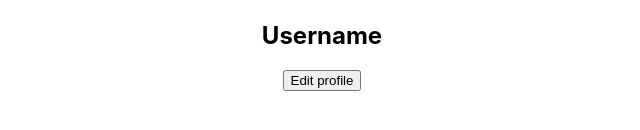
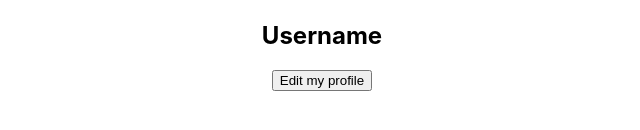
Before and after one commit to ft-water-my-plants-7/frontend, a React (Create React App) app in the folder water-my-plants/: page /user in a window 1280 px wide. Shown: the part 188-318 px from the top of the page, without its empty margins (318-958 px from the left). Built offline with nearby package versions, Linux system fonts and the light colour scheme; no server answers; sample sign-in values are in the browser's storage.

Commit message:
Created the user-edit-profile page and updated buttonon user-profile page to point to it.

```diff
--- a/water-my-plants/src/App.js
+++ b/water-my-plants/src/App.js
@@ -8,6 +8,7 @@ import EditPlant from './Components/edit-plant';
 import AddPlant from './Components/add-plant';
 import PrivateRoute from './Components/PrivateRoute';
 import Profile from "./Components/user-profile";
+import EditProfile from "./Components/edit-user-profile";
 
 
 function App() {
@@ -20,6 +21,7 @@ function App() {
       <PrivateRoute path="/Add" component={AddPlant} />
       <PrivateRoute path="/Edit/:plant_id" component={EditPlant} />
       <PrivateRoute path="/user" component={Profile} />
+      <PrivateRoute path="/EditUser/:user_id" component={EditProfile} />
     </div>
   );
 }
--- /dev/null
+++ b/water-my-plants/src/Components/edit-user-profile.js
@@ -0,0 +1,10 @@
+import React, { useState, useEffect } from "react";
+
+
+const EditProfile = () => {
+    return (
+        <h1> User profile edit page</h1>
+    )
+}
+
+export default EditProfile;
--- a/water-my-plants/src/Components/user-profile.js
+++ b/water-my-plants/src/Components/user-profile.js
@@ -4,7 +4,8 @@ import { axiosWithAuth } from "../utils/axiosWithAuth";
 import { useHistory } from "react-router-dom";
 
 const Profile = () => {
-
+    const history = useHistory();
+    //Invoke usehistory.
     const [user, setUser] =useState([])
     const user_id = localStorage.getItem('user_id')
     useEffect(() => {
@@ -20,7 +21,10 @@ const Profile = () => {
         <h2> Username</h2>
         <p>{user.username}</p>
         <p>{user.phone_number}</p>
-        <button onClick={() => useHistory.push("/editProfile")}>Edit profile</button>
+        {/* <button onClick={() => history.push("/EditProfile"/)}> */}
+        <button onClick={() => history.push(`/EditUser/${user.user_id}`)}>
+          Edit my profile
+        </button>
       </div>
     );
 }
```
